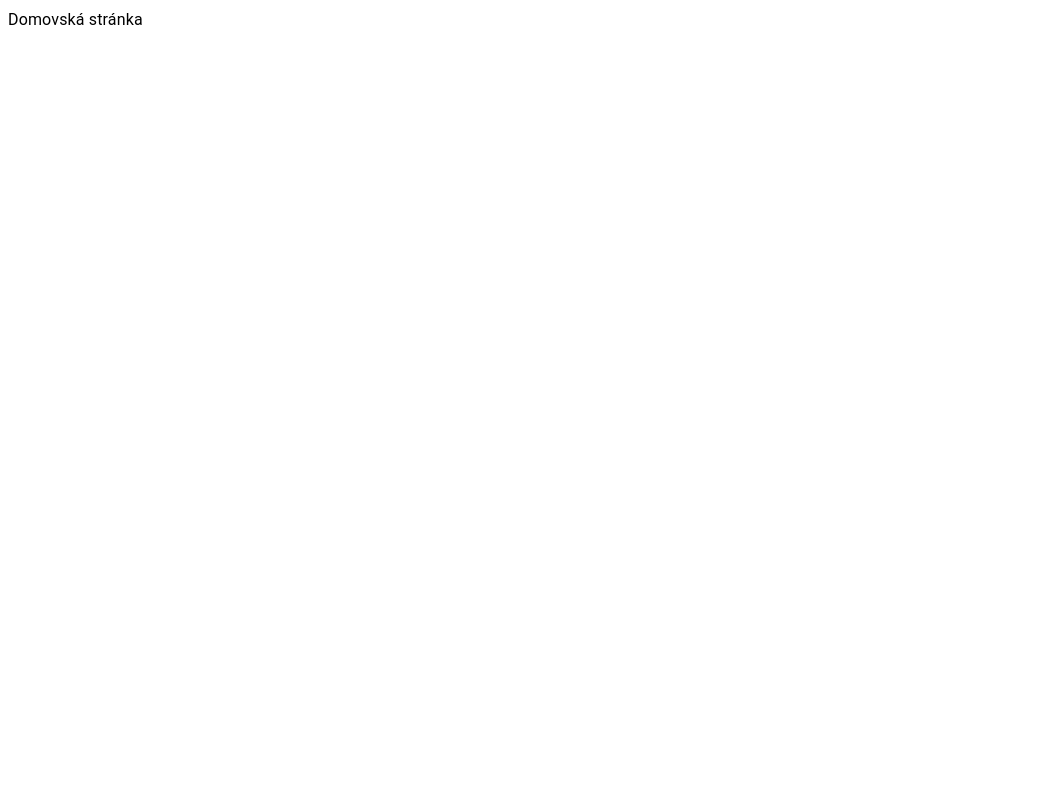
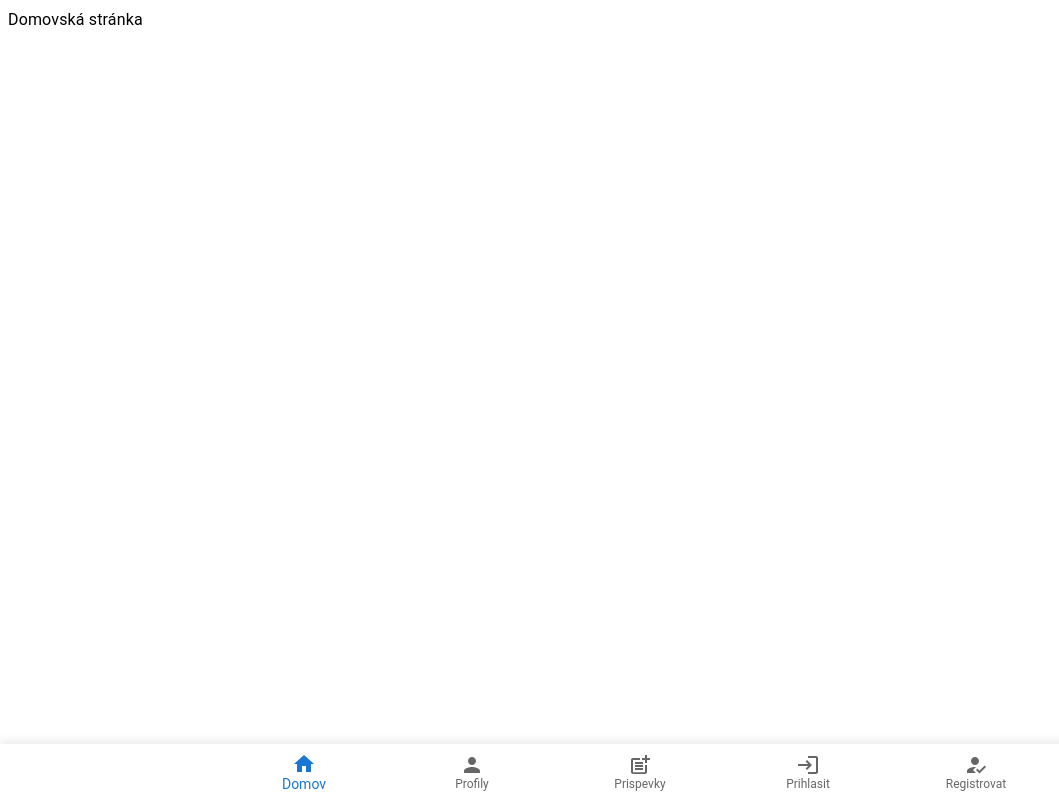
Before and after one commit to SheenOFTime/jakubs-personal-page, a Next.js app: page / in a window 1280 px wide. Shown: the whole page, without its empty margins (0-1059 px from the left). Built offline with nearby package versions, Linux system fonts and the light colour scheme.

Commit message:
addition of Navigation Bar (NavBot.tsx)

```diff
--- a/package.json
+++ b/package.json
@@ -11,8 +11,9 @@
   "dependencies": {
     "@emotion/react": "^11.13.3",
     "@emotion/styled": "^11.13.0",
-    "@mui/material": "^6.0.2",
-    "next": "14.2.8",
+    "@mui/icons-material": "^6.1.2",
+    "@mui/material": "^6.1.2",
+    "next": "^14.2.14",
     "react": "^18",
     "react-dom": "^18"
   },
--- a/src/app/layout.tsx
+++ b/src/app/layout.tsx
@@ -1,6 +1,7 @@
 import type { Metadata } from "next";
 import localFont from "next/font/local";
 import "./globals.css";
+import NavBot from '../components/NavBot'; // Import the NavBot component
 
 const geistSans = localFont({
   src: "./fonts/GeistVF.woff",
@@ -26,7 +27,8 @@ export default function RootLayout({
   return (
     <html lang="en">
       <body className={`${geistSans.variable} ${geistMono.variable}`}>
-        {children}
+        <main>{children}</main>
+        <NavBot /> {/* Include the NavBot here */}
       </body>
     </html>
   );
--- /dev/null
+++ b/src/components/NavBot.tsx
@@ -0,0 +1,53 @@
+'use client'; // Mark this as a Client Component
+
+import * as React from 'react';
+import BottomNavigation from '@mui/material/BottomNavigation';
+import BottomNavigationAction from '@mui/material/BottomNavigationAction';
+import HomeIcon from '@mui/icons-material/Home';
+import PersonIcon from '@mui/icons-material/Person';
+import PostAddIcon from '@mui/icons-material/PostAdd';
+import LoginIcon from '@mui/icons-material/Login';
+import HowToRegIcon from '@mui/icons-material/HowToReg';
+import { useRouter } from 'next/navigation';
+
+export default function NavBot() {
+  const [value, setValue] = React.useState(0);
+  const router = useRouter();
+
+  const navItems = [
+    { label: 'Domov', icon: <HomeIcon />, path: '/' },
+    { label: 'Profily', icon: <PersonIcon />, path: '/profil' },
+    { label: 'Prispevky', icon: <PostAddIcon />, path: '/prispevok' },
+    { label: 'Prihlasit', icon: <LoginIcon />, path: '/auth/prihlasenie' },
+    { label: 'Registrovat', icon: <HowToRegIcon />, path: '/auth/registracia' },
+  ];
+
+  const handleNavigation = (event: React.SyntheticEvent, newValue: number) => {
+    setValue(newValue);
+    router.push(navItems[newValue].path); // Navigate to the selected path
+  };
+
+  return (
+    <BottomNavigation
+      value={value}
+      onChange={handleNavigation}
+      showLabels
+      sx={{
+        position: 'fixed',
+        bottom: 0,
+        left: 0,
+        right: 0,
+        backgroundColor: '#fff',
+        boxShadow: '0 -2px 10px rgba(0, 0, 0, 0.1)',
+      }}
+    >
+      {navItems.map((item, index) => (
+        <BottomNavigationAction
+          key={index}
+          label={item.label}
+          icon={item.icon}
+        />
+      ))}
+    </BottomNavigation>
+  );
+}
```
Also changed, not shown: 1 other file (tests, documents, lock files or other folders).
